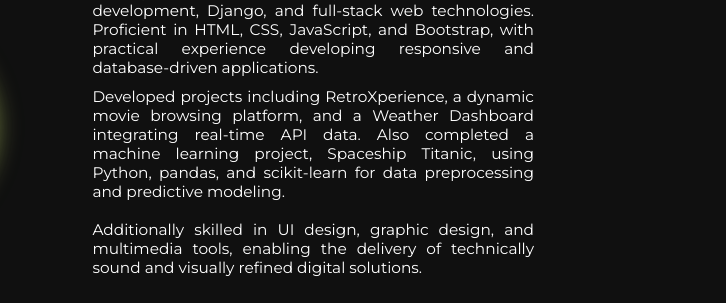
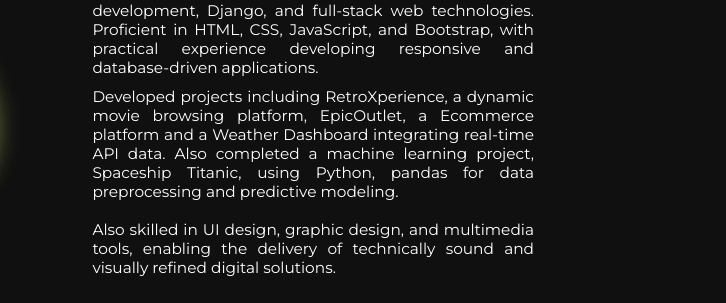
Before and after one commit to Hudsonmathew1910/Hudson-Portfolio, a plain HTML site: page index.html in a window 1280 px wide. Both pictures are taken after a click on the link "Read More". Shown: the part 1092-1395 px from the top of the page, 554-1280 px from the left. Drawn offline with nearby package versions, Linux system fonts and the light colour scheme; a web font is replaced by a local one.

Commit message:
Update index.html

```diff
--- a/index.html
+++ b/index.html
@@ -63,9 +63,9 @@
             <div class="about-content">
                 <h2>About <span>Me</span></h2>
                 <p>BCA graduate with a strong foundation in Python development, Django, and full-stack web technologies. Proficient in HTML, CSS, JavaScript, and Bootstrap, with practical experience developing responsive and database-driven applications.</p>
-                <p id="more-text" style="display: none; margin-top: 10px;">Developed projects including RetroXperience, a dynamic movie browsing platform, and a Weather Dashboard integrating real-time API data. Also completed a machine learning project, Spaceship Titanic, using Python, pandas, and scikit-learn for data preprocessing and predictive modeling.
+                <p id="more-text" style="display: none; margin-top: 10px;">Developed projects including RetroXperience, a dynamic movie browsing platform, EpicOutlet, a Ecommerce platform and a Weather Dashboard integrating real-time API data. Also completed a machine learning project, Spaceship Titanic, using Python, pandas for data preprocessing and predictive modeling.
                     <br><br>
-                    Additionally skilled in UI design, graphic design, and multimedia tools, enabling the delivery of technically sound and visually refined digital solutions.</p>
+                    Also skilled in UI design, graphic design, and multimedia tools, enabling the delivery of technically sound and visually refined digital solutions.</p>
                 <a href="#" class="btn" id="read-more-btn">Read More</a>
                 </div>
     </section>
```
